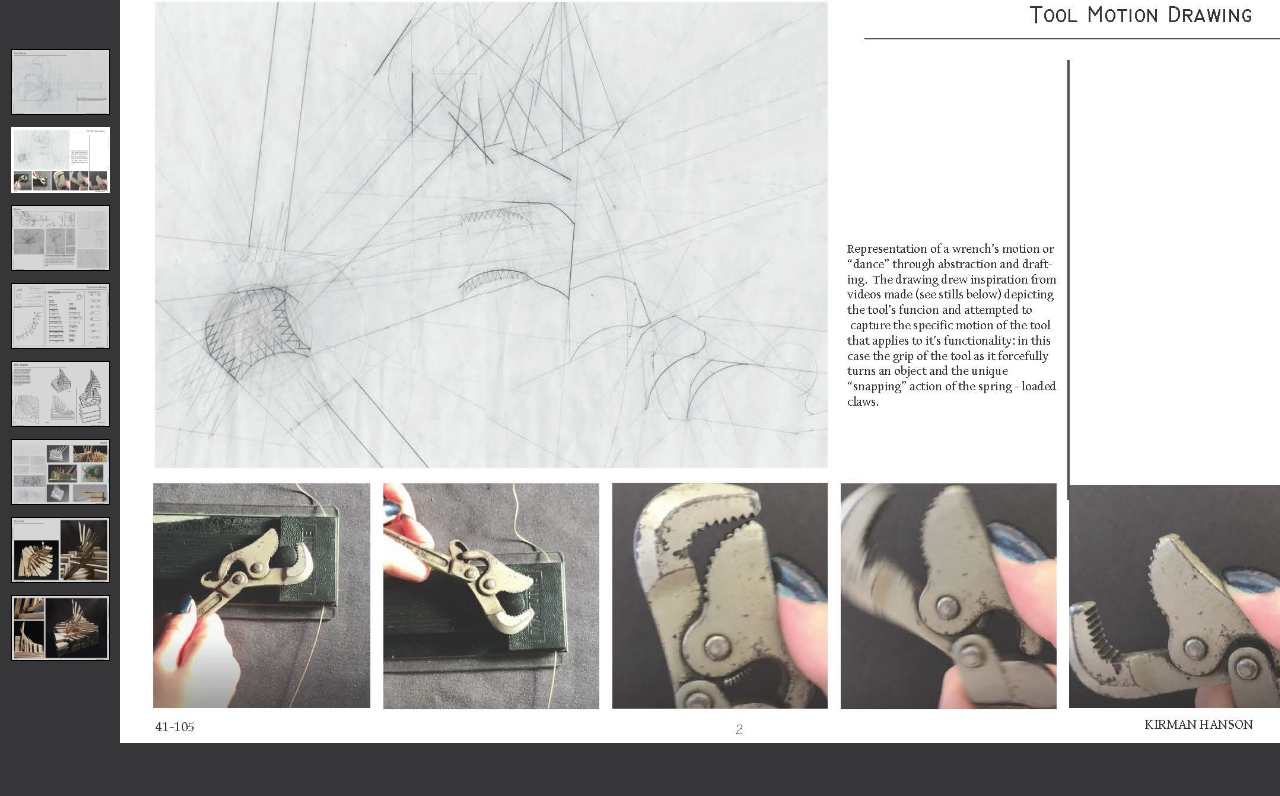
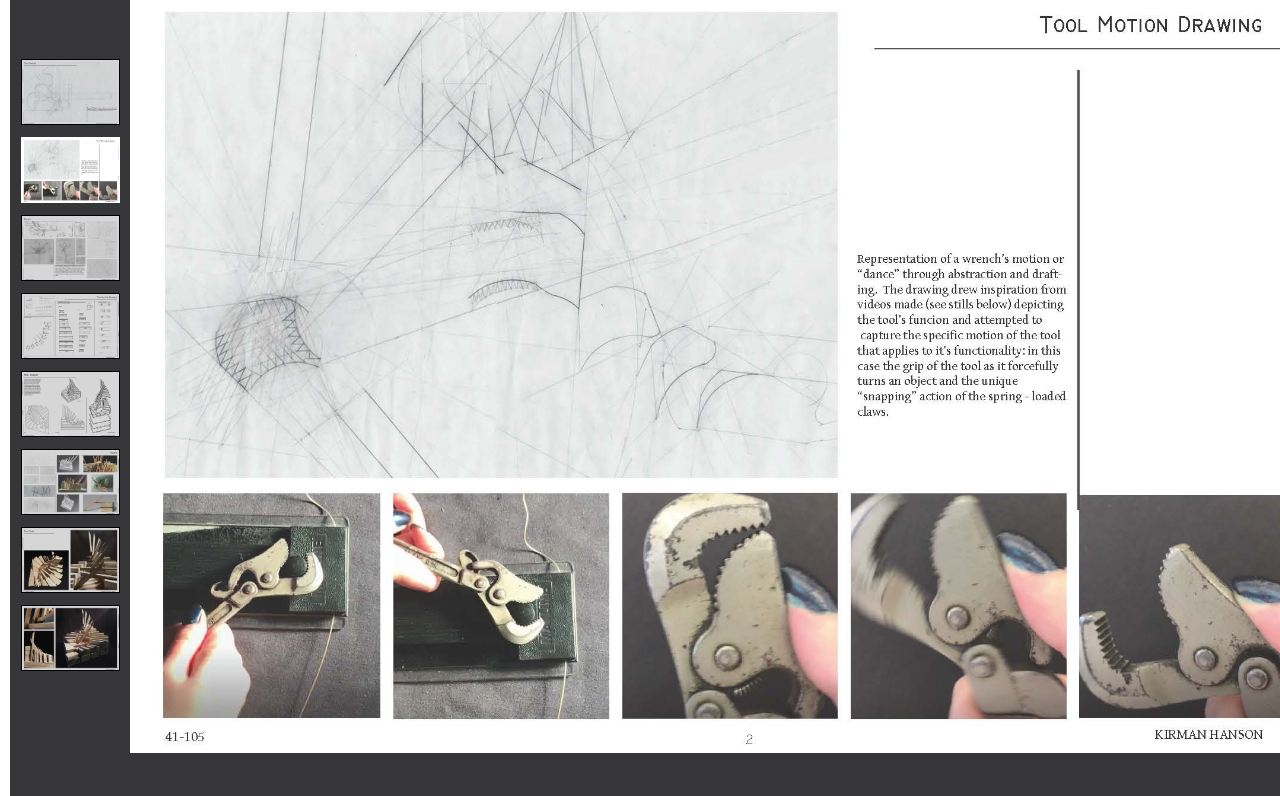
Before and after one commit to Kirmonster/I-made-a-repository, a plain HTML site: page portfolio2.html in a window 1280 px wide. Shown: the part 215-1011 px from the top of the page. Drawn offline with Linux system fonts and the light colour scheme; a web font is replaced by a local one.

Commit message:
one more time

```diff
--- a/portfolio2.html
+++ b/portfolio2.html
@@ -30,7 +30,7 @@
 		  </ul>
 
 </div>
-    <body style="padding:0px; margin:0px; background-color:#fff;font-family:'Open Sans',sans-serif,arial,helvetica,verdana; width: 100%">
+    <body style="padding:10px; margin:0px; background-color:#fff;font-family:'Open Sans',sans-serif,arial,helvetica,verdana; width: 100%">
 
     <!-- #region Jssor Slider Begin -->
     <script src="/slider2.js" type="text/javascript"></script>
```
